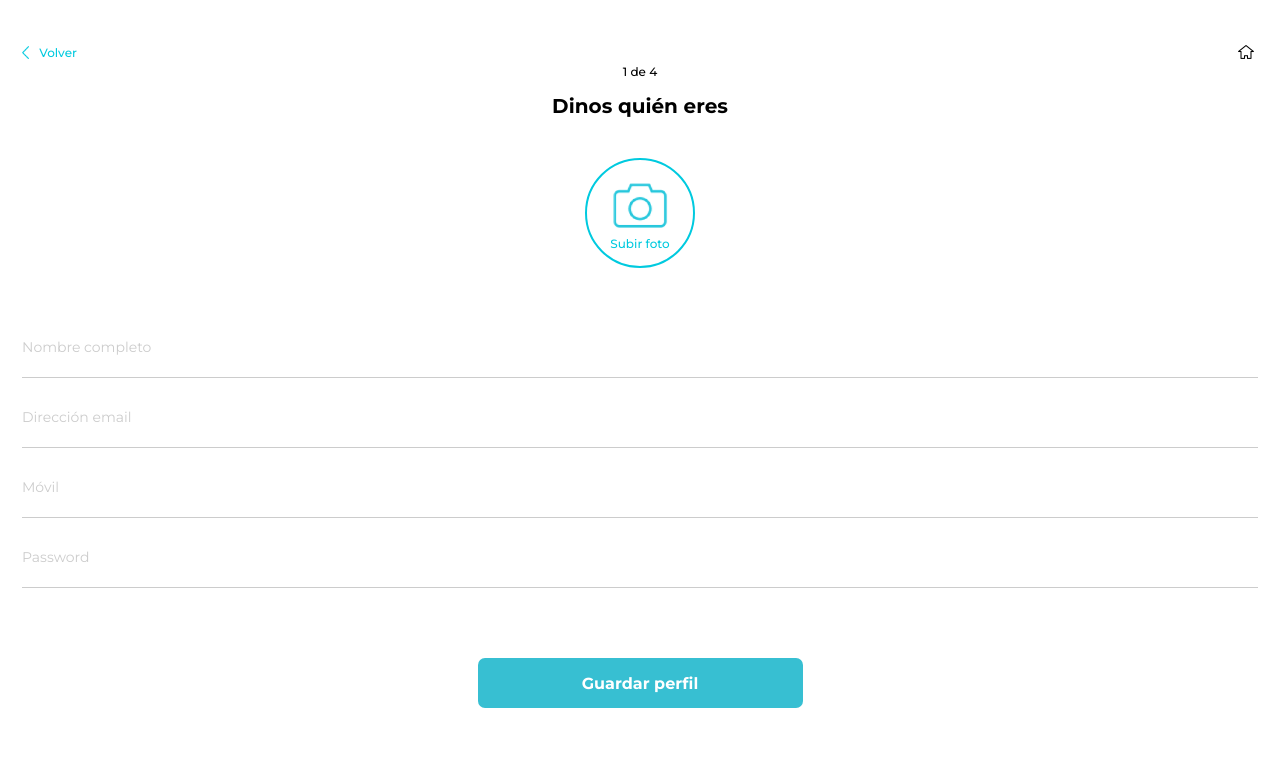
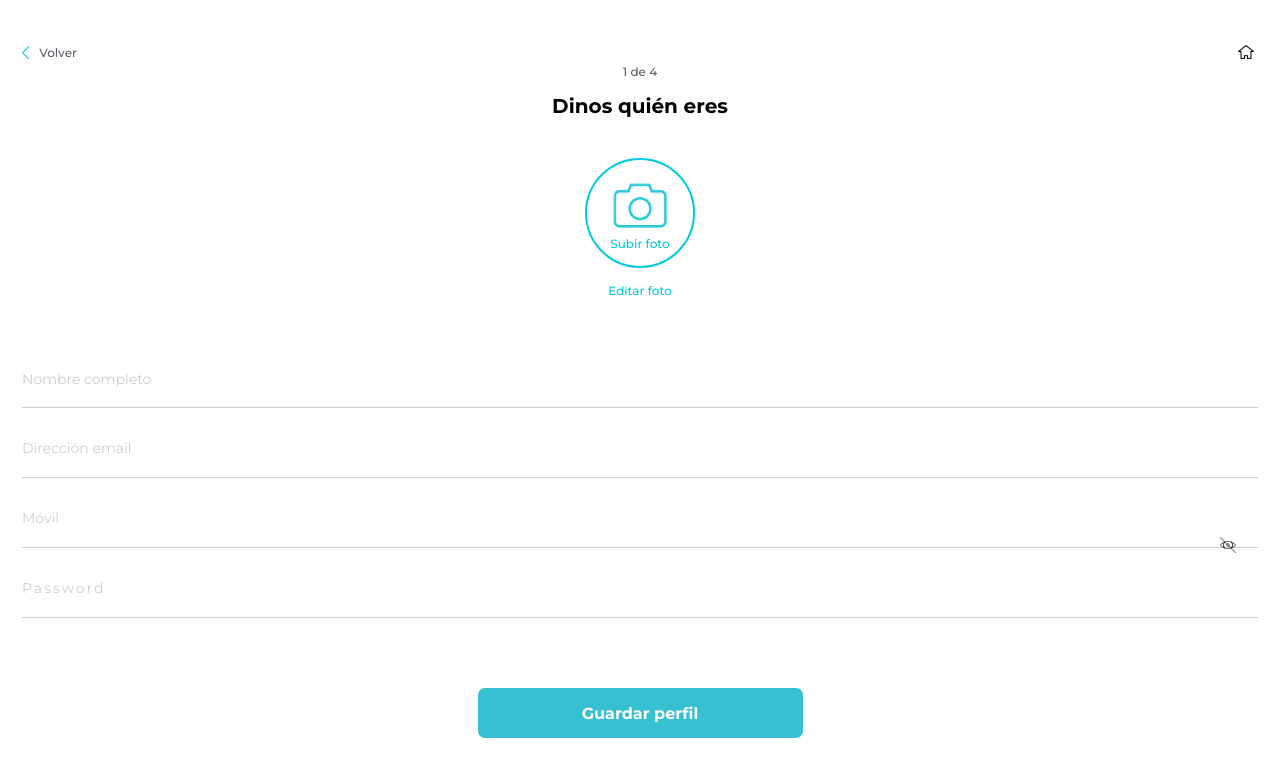
Before and after one commit to Rikketz/applergic-front, a React (Create React App) app: page /register in a window 1280 px wide. Shown: the top 776 px of the page. Built offline with nearby package versions, Linux system fonts and the light colour scheme; no server answers.

Commit message:
login and register scss done

```diff
--- a/src/App.js
+++ b/src/App.js
@@ -4,6 +4,7 @@ import Login from "./pages/Login/Login";
 import React, { useEffect, useState } from "react";
 import { API } from "./shared/services/api";
 import Register from "./pages/Register/Register";
+import RegisterEmergencyContact from "./pages/Register/RegisterEmergencyContact";
 export const Contexto = React.createContext();
 // import ButtonGeneral from './Components/buttonGeneral/buttonGeneral';
 // import "primereact/resources/themes/lara-light-indigo/theme.css";
@@ -11,23 +12,26 @@ export const Contexto = React.createContext();
 function App() {
   const [token, setToken] = useState(localStorage.getItem("token"));
 
-  const checkSession = async () => {
-    try {
-      const result = await API.get("users/checksession");
-      console.log(result);
-    } catch (error) {
-      localStorage.removeItem("token");
-      setToken(null);
-    }
-  };
-  useEffect(() => {
-    checkSession();
-  }, []);
+  // const checkSession = async () => {
+  //   try {
+  //     const result = await API.get("/checksession");
+  //     console.log(result);
+  //   } catch (error) {
+  //     localStorage.removeItem("token");
+  //     setToken(null);
+  //   }
+  // };
+  // useEffect(() => {
+  //   checkSession();
+  // }, []);
+
+
   return (
     <Contexto.Provider value={{ token, setToken }}>
       <div className="App">
         <Router>
           <Routes>
+            <Route path="register-emergency-contact" element={<RegisterEmergencyContact />} />
             <Route path="login" element={<Login />} />
             <Route path="register" element={<Register />} />
             {/* <Route
--- a/src/pages/Login/Login.jsx
+++ b/src/pages/Login/Login.jsx
@@ -18,7 +18,7 @@ const Login = () => {
   const { setToken } = useContext(Contexto);
 
   const log = async (data) => {
-    const result = await API.post("http://localhost:5053/users/login", data);
+    const result = await API.post("/login", data);
     console.log(result);
     setToken(result.data.token);
     localStorage.setItem("token", result.data.token);
@@ -56,7 +56,7 @@ const Login = () => {
             </>
           )}
           <input placeholder="Password"
-            type="text"
+            type="password"
             {...register("password", {
               required: "La contraseña no puede ser vacia",
               pattern: {
--- a/src/pages/Login/Login.scss
+++ b/src/pages/Login/Login.scss
@@ -46,6 +46,16 @@
       border-bottom: 1px solid #cccccc;
       height: 60px;
       margin-bottom: 10px;
+      font-family: "Montserrat", sans-serif;
+      font-weight: 400;
+      font-size: 16px;
+
+      .first-input{
+        font-family: "Montserrat", sans-serif;
+        font-weight: 600;
+        font-size: 18px;
+      }
+
     }
 
     ::placeholder {
@@ -63,7 +73,6 @@
     font-size: 12px;
     text-align: left;
     margin-top: 15px;
-    margin-bottom: 30px;
   }
 
   .p-style {
@@ -80,7 +89,7 @@
     font-weight: 600;
     color: #00cadf;
     font-size: 16px;
-    margin-bottom: 50px;
+    margin-bottom: 30px;
   }
 
   .h4-style {
--- a/src/pages/Register/Register.jsx
+++ b/src/pages/Register/Register.jsx
@@ -7,6 +7,7 @@ import arrow from "../../assets/left-arrow.png";
 import ButtonGeneral from "../../Components/buttonGeneral/buttonGeneral";
 import camera from "../../assets/camera.png";
 import home from "../../assets/home.png";
+import passwordIcon from "../../assets/ojoCerrado.png";
 
 const Register = () => {
   const {
@@ -18,7 +19,7 @@ const Register = () => {
 
   const registro = async (data) => {
     const formData = new FormData();
-    formData.append("file", data.foto[0]);
+    // formData.append("file", data.foto[0]);
     formData.append("Nombre completo", data["Nombre completo"]);
     formData.append("Dirección email", data["Dirección email"]);
     formData.append("Móvil", data["Móvil"]);
@@ -26,7 +27,7 @@ const Register = () => {
 
     try {
       const result = await axios.post(
-        "http://localhost:5053/users/register",
+        "http://localhost:5053/register",
         formData,
         {
           headers: {
@@ -68,11 +69,12 @@ const Register = () => {
           />
           {errors.foto && <p>{errors.foto.message}</p>}
         </div>
+        <p className="p-edit">Editar foto</p>
       </div>
       <div className="info-block">
         <form onSubmit={handleSubmit(registro)}>
           <div className="inputs">
-            <input
+            <input className="first-input"
               placeholder="Nombre completo"
               type="text"
               {...register("Nombre completo", {
@@ -80,7 +82,7 @@ const Register = () => {
               })}
             />
 
-            <input
+            <input className="all-inputs"
               placeholder="Dirección email"
               type="text"
               {...register("Dirección email", {
@@ -102,7 +104,7 @@ const Register = () => {
               </>
             )}
 
-            <input
+            <input className="all-inputs"
               placeholder="Móvil"
               type="tel"
               {...register("Móvil", {
@@ -114,9 +116,9 @@ const Register = () => {
               })}
             />
 
-            <input
+            <input className="all-inputs password-input-container"
               placeholder="Password"
-              type="text"
+              type="password"
               {...register("password", {
                 required: "La contraseña no puede ser vacía",
                 pattern: {
@@ -127,6 +129,7 @@ const Register = () => {
                 },
               })}
             />
+
             {errors.password && (
               <>
                 {errors.password.type === "required" && (
@@ -137,6 +140,9 @@ const Register = () => {
                 )}
               </>
             )}
+
+            <img className="password-icon" src={passwordIcon} alt="password icon"  />
+
             <ButtonGeneral
               className="button"
               text={"Guardar perfil"}
--- a/src/pages/Register/Register.scss
+++ b/src/pages/Register/Register.scss
@@ -4,6 +4,11 @@ h2 {
   font-size: 20px;
   text-align: center;
 }
+
+.info-block {
+  margin-top: 40px;
+  margin-left: 22px;
+  margin-right: 22px;
 
   .inputs {
     width: 100%;
@@ -15,11 +20,32 @@ h2 {
     align-items: center;
     margin-top: 50px;
 
-  input {
+    .first-input {
+      font-family: "Montserrat", sans-serif;
+      font-weight: 600;
+      font-size: 18px;
+    }
+
+    .all-inputs {
       width: 100%;
       border-bottom: 1px solid #cccccc;
       height: 60px;
       margin-bottom: 10px;
+      font-family: "Montserrat", sans-serif;
+      font-weight: 400;
+      font-size: 16px;
+    }
+
+
+    input[type="password"] {
+      font-family: "Monserrat";
+      font-style: normal;
+      font-weight: normal;
+      font-variant: normal;
+      text-transform: none;
+      -webkit-font-smoothing: antialiased;
+      -moz-osx-font-smoothing: grayscale;
+      letter-spacing: 2px;
     }
 
     ::placeholder {
@@ -30,17 +56,11 @@ h2 {
     }
   }
 
-.info-block {
-  margin-top: 40px;
-  margin-left: 22px;
-  margin-right: 22px;
-
   h2 {
     font-family: "Montserrat", sans-serif;
     font-weight: 700;
     font-size: 20px;
     text-align: left;
-
   }
 
   .data-text {
@@ -88,6 +108,10 @@ h2 {
   display: flex;
   justify-content: center;
   margin-top: 40px;
+  flex-direction: column;
+  align-content: center;
+  align-items: center;
+  flex-wrap: wrap;
 }
 
 .upload-image {
@@ -106,6 +130,7 @@ h2 {
   color: #00cadf;
   font-size: 12px;
   position: relative;
+  margin-bottom: 15px;
 
   .camera-icon {
     width: 80px;
@@ -118,6 +143,23 @@ h2 {
   }
 }
 
+.p-edit {
+  font-family: "Montserrat", sans-serif;
+  font-weight: 500;
+  color: #00cadf;
+  font-size: 12px;
+}
+
 button {
   margin-top: 60px;
 }
+
+.password-input-container{
+  position: relative;
+}
+
+.password-icon {
+  position: absolute;
+  bottom: 243px;
+  right: 40px;
+}
--- a/src/pages/Register/RegisterEmergencyContact.scss
+++ b/src/pages/Register/RegisterEmergencyContact.scss
@@ -0,0 +1,105 @@
+.mini-header {
+  margin-top: 40px;
+  margin-left: 22px;
+  margin-right: 22px;
+  margin-bottom: 15px;
+
+  .volver-div {
+    font-family: "Montserrat", sans-serif;
+    font-weight: 400;
+    display: flex;
+    color: #00cadf;
+    font-size: 13px;
+    justify-content: space-between;
+
+    &__content {
+      display: flex;
+      justify-content: center;
+      align-items: center;
+    }
+  }
+
+  .left-arrow {
+    height: 13px;
+    margin-right: 10px;
+  }
+}
+
+h2 {
+  font-family: "Montserrat", sans-serif;
+  font-weight: 600;
+  font-size: 20px;
+  text-align: left;
+  text-align: center;
+  margin-bottom: 20px;
+}
+
+p {
+  font-family: "Montserrat", sans-serif;
+  font-weight: 400;
+  font-size: 15px;
+  text-align: center;
+  color: #595f65;
+}
+
+.top-text {
+  display: flex;
+  flex-direction: column;
+  flex-wrap: wrap;
+  align-content: center;
+  justify-content: center;
+  align-items: center;
+
+  &__info {
+    width: 70%;
+  }
+}
+
+.info-block {
+  margin-top: 40px;
+  margin-left: 22px;
+  margin-right: 22px;
+
+  .inputs {
+    width: 100%;
+    display: flex;
+    flex-direction: column;
+    flex-wrap: wrap;
+    align-content: center;
+    justify-content: center;
+    align-items: center;
+    margin-top: 50px;
+
+    .first-input {
+      font-family: "Montserrat", sans-serif;
+      font-weight: 600;
+      font-size: 18px;
+    }
+
+    .all-inputs {
+      width: 100%;
+      border-bottom: 1px solid #cccccc;
+      height: 60px;
+      margin-bottom: 10px;
+      font-family: "Montserrat", sans-serif;
+      font-weight: 400;
+      font-size: 16px;
+    }
+
+    ::placeholder {
+      font-family: "Montserrat", sans-serif;
+      font-weight: 400;
+      color: #cccccc;
+      font-size: 14px;
+    }
+  }
+}
+
+.p-style {
+  font-family: "Montserrat", sans-serif;
+  font-weight: 500;
+  color: #00cadf;
+  font-size: 13px;
+  margin-top: 90px;
+  margin-bottom: 6px;
+}
```
Also changed, not shown: src/pages/Register/RegisterEmergencyContact.jsx (+48 -8 lines), src/assets/ojoCerrado.png (added). Lines whose indentation alone changed are shown as unchanged.
